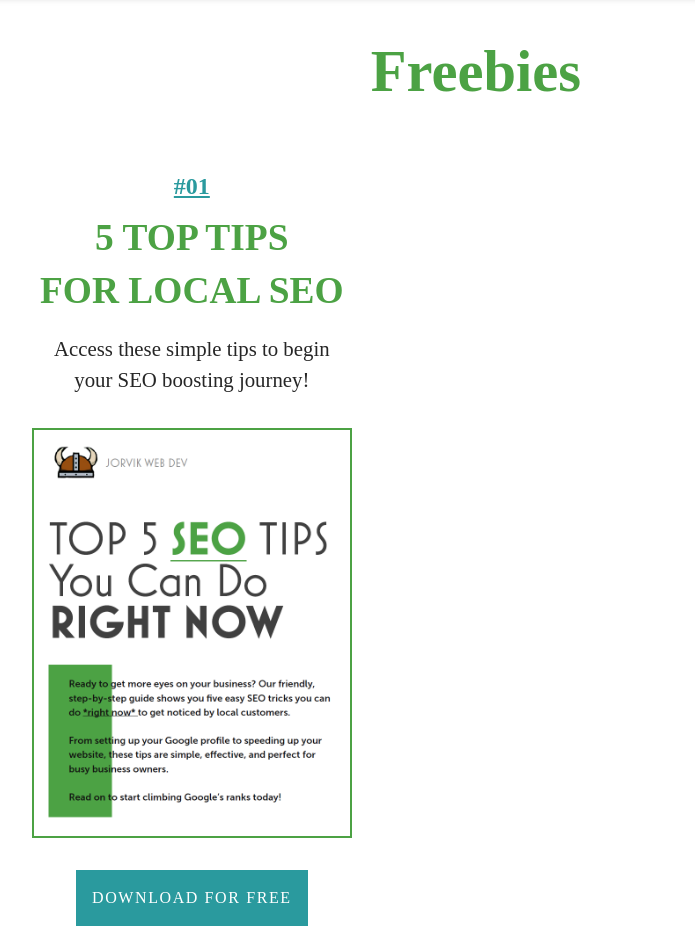
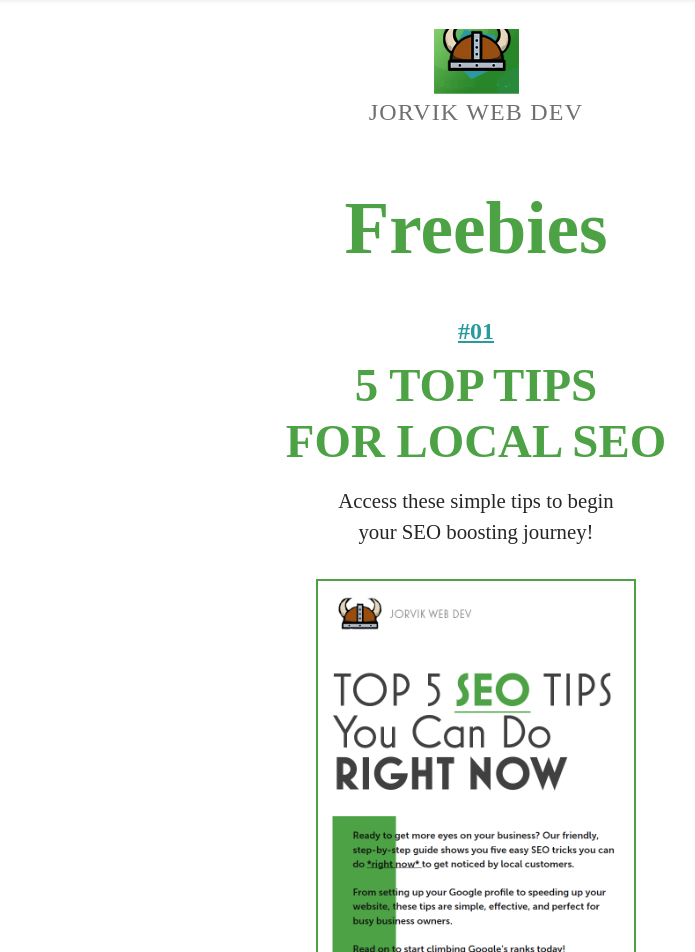
Before and after one commit to hannahf86/jwd, a React (Vite) app: page /freebies in a window 1280 px wide. Shown: the part 120-1072 px from the top of the page, without its empty margins (164-859 px from the left). Built offline with nearby package versions, Linux system fonts and the light colour scheme.

Commit message:
freebies finished

```diff
--- a/src/Components/FetchPdf.jsx
+++ b/src/Components/FetchPdf.jsx
@@ -3,20 +3,9 @@
 // REACT
 import { useState } from "react";
 
-// ICONS
-
-// FILES
-// import topTips from "../Assets/PDFs/TopTips.pdf";
-
 const FetchPdf = ({ pdfUrl, filename }) => {
-  const [isLoading, setIsLoading] = useState(false);
-  const [error, setError] = useState(null);
-
   // fetch pdf
   const onButtonClick = () => {
-    setIsLoading(true);
-    setError(null);
-
     fetch(pdfUrl)
       .then((response) => response.blob())
       .then((blob) => {
@@ -41,12 +30,10 @@ const FetchPdf = ({ pdfUrl, filename }) => {
 
   return (
     <div>
-      <button onClick={onButtonClick}>
-        {
-          <p className="text-white bg-blue p-4 tracking-widest text-center mx-20 mt-8 hover:bg-accent">
-            DOWNLOAD FOR FREE
-          </p>
-        }
+      <button
+        onClick={onButtonClick}
+        className="text-white bg-blue p-4 tracking-widest text-center mx-20 mt-8 hover:bg-accent">
+        DOWNLOAD FOR FREE
       </button>
     </div>
   );
--- a/src/Pages/Freebies.jsx
+++ b/src/Pages/Freebies.jsx
@@ -1,26 +1,27 @@
-// COMPONENTS
-// import ComingSoon from "./ComingSoon";
-
 // IMAGES
 import topTips from "../Assets/topTips.png";
+import logo from "../Assets/navLogo.webp";
 
 // COMPONENTS
 import FetchPdf from "../Components/FetchPdf";
 
 const Freebies = () => {
   return (
-    <div id="freebies">
-      <h1 className="text-3xl text-green font-bold mb-6 md:mb-8 pt-40 text-center">
+    <div id="freebies" className="mx-8 md:mx-20">
+      {/* LOGO */}
+      <div className=" flex flex-col justify-center items-center pt-32 mb-12">
+        <img src={logo} alt="jorvik web dev logo" className="mx-20" />
+        <p className="text-grey tracking-wider text-base">JORVIK WEB DEV</p>
+      </div>
+
+      <h1 className="text-4xl text-green font-bold mb-6 md:mb-8 text-center">
         Freebies
       </h1>
-      {/* <ComingSoon /> */}
-      <div className="lg:mx-40 flex bg-white lg:py-8">
+
       {/* #01 */}
-        <div className="flex flex-col">
-          <h3 className="text-blue font-bold text-center text-base mb-2 underline">
-            #01
-          </h3>
-          <h2 className="text-xl font-bold text-green mb-4 text-center">
+      <div className="flex flex-col justify-center items-center">
+        <h3 className="text-blue  font-bold text-base mb-2 underline">#01</h3>
+        <h2 className="text-2xl font-bold text-green mb-4 text-center">
           5 TOP TIPS <br />
           FOR LOCAL SEO
         </h2>
@@ -31,7 +32,7 @@ const Freebies = () => {
         <img
           src={topTips}
           alt="cover for free pdf with tips on local seo"
-            className="w-80 self-center border-2 border-green"
+          className="w-80 border-2 border-green"
         />
         <FetchPdf
           pdfUrl={"../Assets/PDFs/TopTips.pdf"}
@@ -39,7 +40,6 @@ const Freebies = () => {
         />
       </div>
     </div>
-    </div>
   );
 };
 
```
Lines whose indentation alone changed are shown as unchanged.
